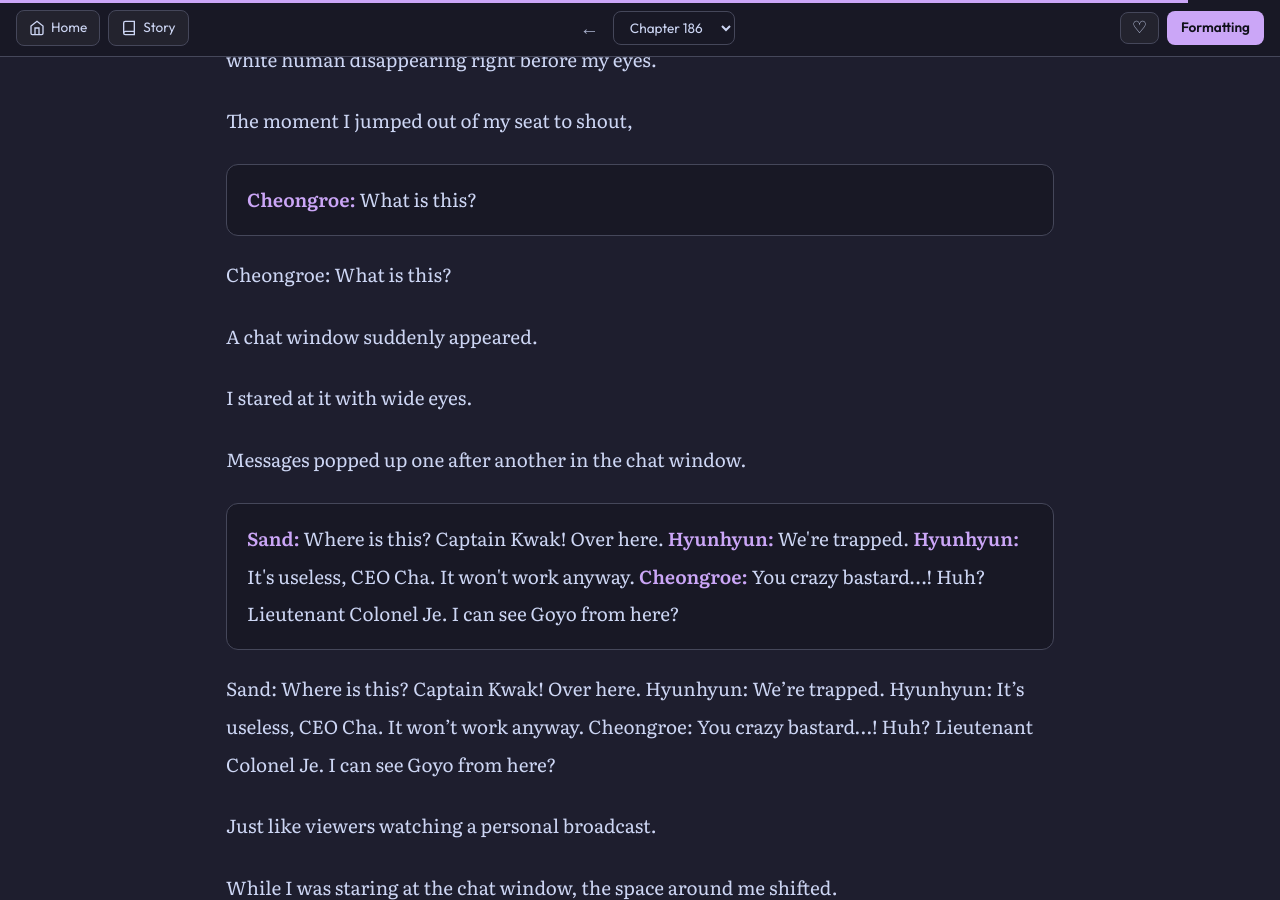
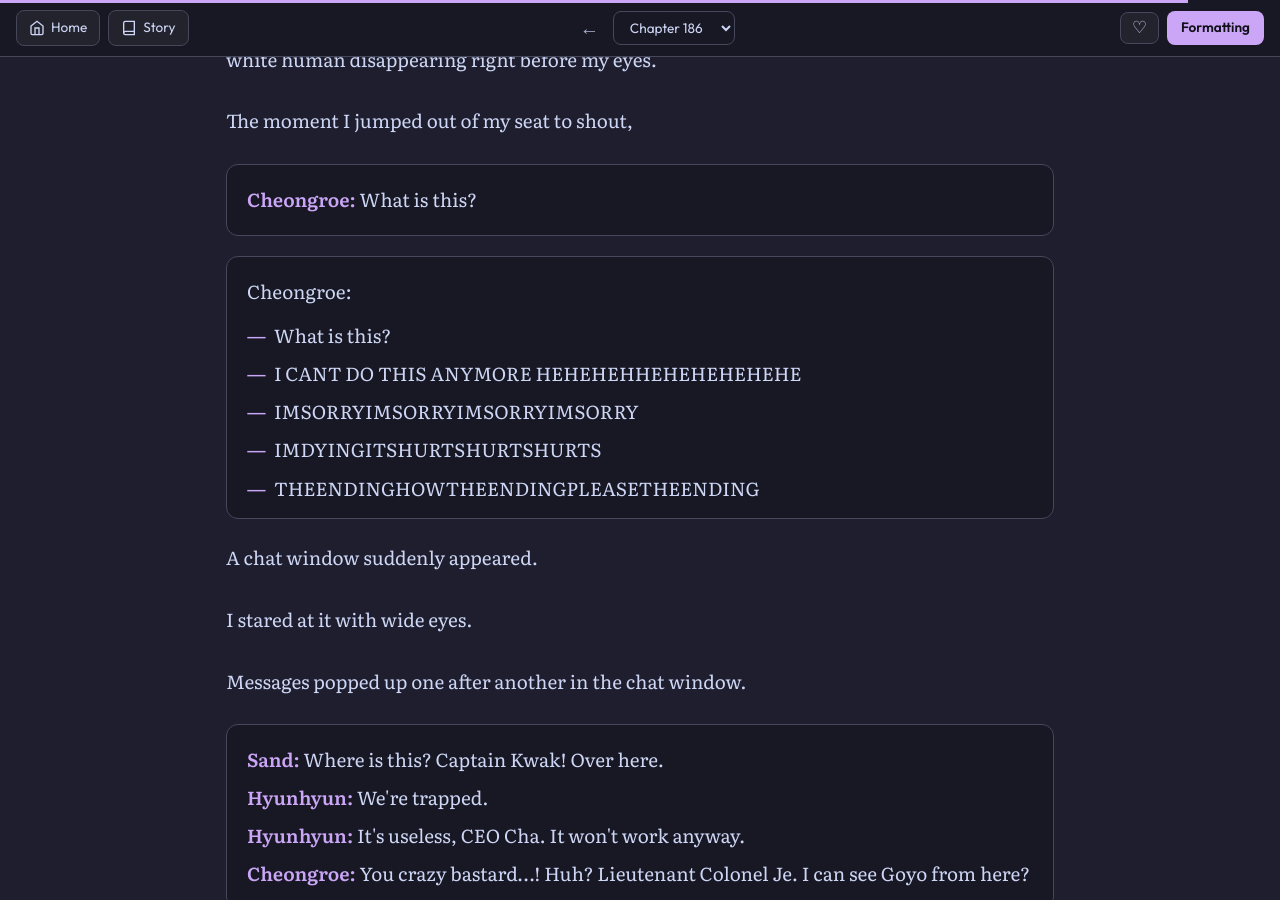
Before and after one commit to soleumn/soleumn.github.io, a Jekyll site: the page built from _chapters/eoshinki/ch186.md, in a window 1280 px wide and 900 px high, scrolled down 12826 px. Built offline with Jekyll 4.4.1, drawn with Linux system fonts in a browser that asks for light colours; some web fonts are replaced; comment, search, counter and statistics services are not loaded.

Commit message:
Update ch186.md

```diff
--- a/_chapters/eoshinki/ch186.md
+++ b/_chapters/eoshinki/ch186.md
@@ -360,7 +360,13 @@ The moment I jumped out of my seat to shout,
   <div style="font-size:inherit;"><span style="color:var(--detalhe-accent);font-weight:700;flex-shrink:0">Cheongroe:</span> What is this?</div>
 </div>
 
-Cheongroe: What is this?
+<div class="chat-box">
+  Cheongroe:<div class="chat-msgs"> What is this?</div>
+  <div class="chat-msgs">I CANT DO THIS ANYMORE HEHEHEHHEHEHEHEHEHE</div>
+  <div class="chat-msgs">IMSORRYIMSORRYIMSORRYIMSORRY</div>
+  <div class="chat-msgs">IMDYINGITSHURTSHURTSHURTS</div>
+  <div class="chat-msgs">THEENDINGHOWTHEENDINGPLEASETHEENDING</div>
+</div>
 
 A chat window suddenly appeared.
 
@@ -370,12 +376,13 @@ Messages popped up one after another in the chat window.
 
 <div class="chat-box">
   <div style="font-size:inherit;">
-    <span style="color:var(--detalhe-accent);font-weight:700;flex-shrink:0">Sand:</span> Where is this? Captain Kwak! Over here.
-    <span style="color:var(--detalhe-accent);font-weight:700;flex-shrink:0">Hyunhyun:</span> We're trapped.
-    <span style="color:var(--detalhe-accent);font-weight:700;flex-shrink:0">Hyunhyun:</span> It's useless, CEO Cha. It won't work anyway.
-    <span style="color:var(--detalhe-accent);font-weight:700;flex-shrink:0">Cheongroe:</span> You crazy bastard…! Huh? Lieutenant Colonel Je. I can see Goyo from here?
+    <span style="color:var(--detalhe-accent);font-weight:700;flex-shrink:0">Sand:</span> Where is this? Captain Kwak! Over here.<br>
+    <span style="color:var(--detalhe-accent);font-weight:700;flex-shrink:0">Hyunhyun:</span> We're trapped.<br>
+    <span style="color:var(--detalhe-accent);font-weight:700;flex-shrink:0">Hyunhyun:</span> It's useless, CEO Cha. It won't work anyway.<br>
+    <span style="color:var(--detalhe-accent);font-weight:700;flex-shrink:0">Cheongroe:</span> You crazy bastard…! Huh? Lieutenant Colonel Je. I can see Goyo from here?<br>
   </div>
 </div>
+
 Sand: Where is this? Captain Kwak! Over here.
 Hyunhyun: We're trapped.
 Hyunhyun: It's useless, CEO Cha. It won't work anyway.
```
